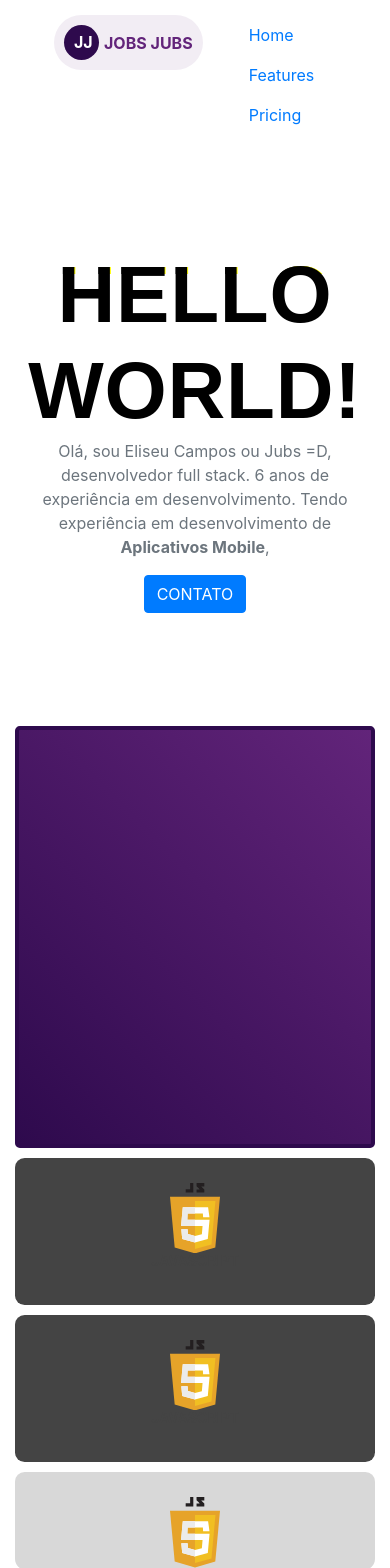
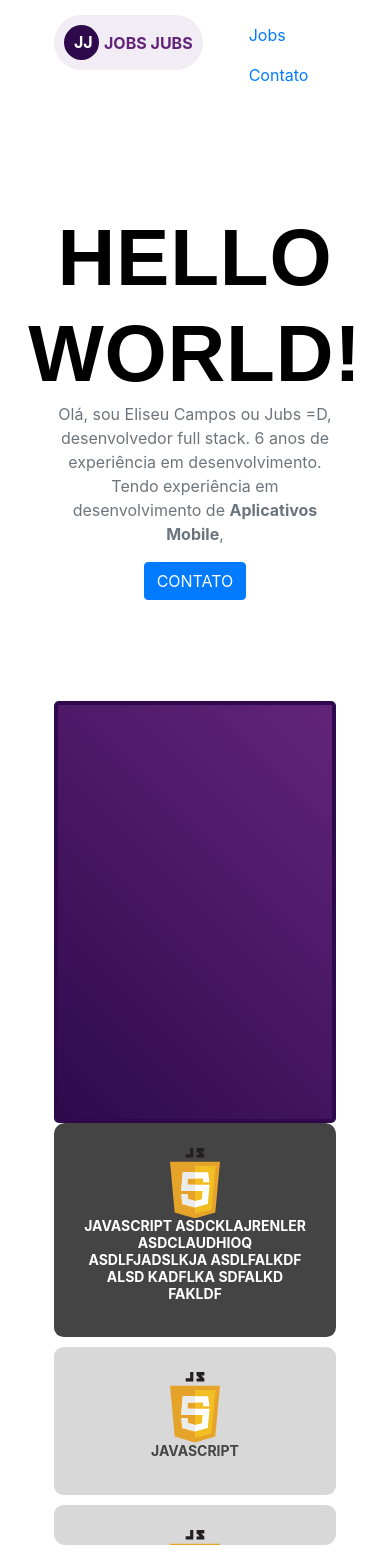
Before and after one commit to zeucampos/jubs-dev, a React (Create React App) app: page / in a window 390 px wide. Shown: the top 1568 px of the page. Built offline with nearby package versions, Linux system fonts and the light colour scheme.

Commit message:
ajustes e melhorias

```diff
--- a/src/App.js
+++ b/src/App.js
@@ -9,31 +9,30 @@ import { Button, Nav, Container, Row, Col } from "react-bootstrap";
 
 const App = () => {
   return (
-    <div className="App">
-      <Container className="Container">
+    <div className="app">
+      <Container className="container">
         <Row>
           <Col>
             <a href="/">
-              <div className="Logo">
-                <div className="Logo-Slug">JJ</div>
+              <div className="logo">
+                <div className="logo-slug">JJ</div>
                 <span>JOBS JUBS</span>
               </div>
             </a>
           </Col>
           <Col className="text-right">
             <Nav className="ml-auto" style={{ width: "fit-content" }}>
-              <Nav.Link href="#home">Home</Nav.Link>
-              <Nav.Link href="#features">Features</Nav.Link>
-              <Nav.Link href="#pricing">Pricing</Nav.Link>
+              <Nav.Link href="#portfolio">Jobs</Nav.Link>
+              <Nav.Link href="#contact">Contato</Nav.Link>
             </Nav>
           </Col>
         </Row>
       </Container>
       <Container>
-        <Row className="App-header">
+        <Row className="app-header">
           <Col className="vertical-center">
             <div>
-              <h1 class="glitch" data-text="Hello World!">
+              <h1 className="glitch" data-text="Hello World!">
                 Hello World!
               </h1>
             </div>
@@ -59,7 +58,7 @@ const App = () => {
         </Row>
         <Row>
           <Col md={8}>
-            <div className="Editor-Container Text-Center">
+            <div className="editor-container text-center">
               {/* <img src={logo} className="App-logo" alt="logo" /> */}
             </div>
           </Col>
--- a/src/App.scss
+++ b/src/App.scss
@@ -2,12 +2,12 @@ body {
   background-color: #f1f1f1;
 }
 
-.App-logo {
+.app-logo {
   height: 40vmin;
   pointer-events: none;
 }
 
-.App-header {
+.app-header {
   min-height: 70vh;
 }
 
@@ -18,35 +18,40 @@ body {
   justify-content: center;
 }
 
-.App-link {
+.app-link {
   color: #61dafb;
 }
 
-.Carousel {
+.carousel {
   display: block;
   height: 50vh;
   width: 100%;
   max-width: 100%;
   overflow: hidden;
   border-radius: 0.7em;
-}
 
-.Carousel .Item {
+  .carousel-item {
     transition: 500ms;
     display: block;
     border-radius: 0.6em;
     padding: 25px 30px 35px;
-  margin: 10px 0;
+    margin: 0px 0;
+
+    .item-image {
+      width: 50px;
+      margin: auto;
+    }
+  }
 }
 
-.Carousel div h2 {
+.carousel div h2 {
   font-size: 44px;
   font-weight: bold;
   text-transform: uppercase;
   margin: 0;
   padding: 0;
 }
-.Carousel div h5 {
+.carousel div h5 {
   font-size: 14px;
   font-weight: bold;
   text-transform: uppercase;
@@ -54,7 +59,7 @@ body {
   padding: 0;
 }
 
-.Editor-Container {
+.editor-container {
   width: 100%;
   height: 50vh;
   background: linear-gradient(45deg, #2e0a4d, #62247a);
@@ -63,7 +68,7 @@ body {
   margin: auto;
 }
 
-.Container {
+.container {
   width: 80vw;
   max-width: 80vw;
   margin: auto;
@@ -71,7 +76,7 @@ body {
   margin-top: 15px;
 }
 
-.Logo {
+.logo {
   width: max-content;
   color: #62247a;
   padding: 10px 10px;
@@ -80,7 +85,7 @@ body {
   display: inline-flex;
 }
 
-.Logo-Slug {
+.logo-slug {
   width: 35px;
   height: 35px;
   border-radius: 10em;
@@ -91,7 +96,7 @@ body {
   color: white;
 }
 
-.Logo span {
+.logo span {
   margin-left: 5px;
   margin-top: 6px;
   font-weight: bold;
@@ -101,10 +106,6 @@ a {
   text-decoration: none;
 }
 
-.Text-Center {
-  text-align: center;
-}
-
 #footer {
   background: #f1f1f1;
   padding: 20px 0;
@@ -112,14 +113,9 @@ a {
 }
 
 @media screen and (max-width: 767px) {
-  .Container,
-  .Editor-Container,
-  .Carousel {
+  .editor-container,
+  .carousel {
     width: 100% !important;
-  }
-
-  .Container {
-    padding: 0 15px;
   }
 }
 
@@ -137,8 +133,7 @@ $steps: 10;
   text-align: center;
   text-transform: uppercase;
   letter-spacing: 0.01em;
-    transform: scale3d(1,1,1);
-
+  transform: scale3d(1, 1, 1);
 
   &::before,
   &::after {
@@ -151,7 +146,6 @@ $steps: 10;
     background: $secondaryColor;
     color: $primaryColor;
     clip: rect(0, 900px, 0, 0);
-
   }
 
   &::before {
@@ -167,12 +161,10 @@ $steps: 10;
   }
 }
 
-@keyframes glitch-effect{
-
-    @for $i from 0 through $steps{
-        #{percentage($i*(1/$steps))}{
-            clip:rect(random(100)+px,9999px,random(100)+px,0);
+@keyframes glitch-effect {
+  @for $i from 0 through $steps {
+    #{percentage($i*(1/$steps))} {
+      clip: rect(random(100) + px, 9999px, random(100) + px, 0);
     }
   }
-
 }
--- a/src/components/Footer.jsx
+++ b/src/components/Footer.jsx
@@ -4,7 +4,7 @@ import { Container } from "react-bootstrap";
 const Footer = () => (
     <div id="footer">
         <Container className="text-center">
-            <small>&copy; JobJubs 2021 - Todos os direitos reservados</small>
+            <small>&copy; 2021 JobJubs - Todos os direitos reservados.</small>
         </Container>
     </div>
 );
--- a/src/components/Skills.jsx
+++ b/src/components/Skills.jsx
@@ -3,32 +3,28 @@ import * as React from "react";
 const Skills = () => {
     React.useEffect(() => {
         (function () {
-            var start = 0;
-            var carousel = document.getElementById("Carousel");
-            carousel.firstElementChild.style.marginTop = 0;
-            var initial = parseInt(carousel.firstElementChild.style.marginTop.replace('px', ''));
+            var carousel = document.getElementById("carousel"); // father node object of items list
 
             var scroll = function () {
-                start -= 146;
-                if (parseInt(carousel.firstElementChild.style.marginTop.replace('px', '')) < initial) {
-                    //first element is out of sight, so move to the end of the list
-                    start = 0;
-                    carousel.firstElementChild.style.marginTop = "10px";
-                    carousel.firstElementChild.style.transition = "500ms";
+                var height = carousel.firstElementChild.offsetHeight; // height of first carousel child
+
+                var start = -height;
+
+                carousel.firstElementChild.style.marginTop = start + `px`;
+
+                setTimeout(() => {
+                    carousel.firstElementChild.style.marginTop = `10px`;
                     carousel.appendChild(carousel.firstElementChild);
-                } else {
-                    //move the first element 'top' px up
-                    carousel.firstElementChild.style.marginTop = start + `px`;
-                    carousel.firstElementChild.style.transition = "500ms";
-                }
-                setTimeout(scroll, 1500); //repeat after 100ms
+                }, 1000); // set start to 0, reset margin top and appends the first item of list to the #Carousel after 1000ms
+
+                setTimeout(scroll, 2500); //repeat after 2500ms
             };
             scroll();
         })();
     }, []);
 
     return (
-        <div className="Carousel" id="Carousel">
+        <div className="carousel" id="carousel">
             {[
                 {
                     name: `Javascript`,
@@ -45,18 +41,18 @@ const Skills = () => {
                 {
                     name: `Javascript`,
                     backgroundColor: `#444`,
-                    color: `#444`,
+                    color: `#fff`,
                     img: <svg xmlns="http://www.w3.org/2000/svg" enableBackground="new 0 0 1776 2500" viewBox="0 0 1776 2500"><path d="m1776 489.9h-1776l166.5 1805.5 721.4 204.6 721.4-204.6z" fill="#e6a329" /><path d="m887.9 637v1710l584.5-165.6 142.2-1544.4z" fill="#f1bf22" /><path d="m1352.9 858.5h-898.7l-62.6 676 1.3-4.2h763.5l-24.9 286-243.6 70.1-247.2-71.2-14.8-173.1h-224.4l32 345.9 454.4 129 454.6-129 62.6-678.9h-810.3l10.4-226.2h562.2l8.4 129.6h226.4z" fill="#fff" /><path d="m888.1 858.5h-433.9l-62.6 676 1.3-4.2h495.2v-220.5h-261.7l10.4-226.2h251.3zm-261.7 783.6h-224.9l32 345.7 454.4 128.8v-230l-247.2-71.4z" fill="#ebebeb" /><path d="m715.2 223.6h-158.1v113.5h271.2v-337.1h-113.1zm503.6-221.8h-275.6v118c36.8 36.8 56 54.5 110.2 107.8h-110.2v107.6h275.6v-107.4l-110.2-107.8h110.2z" fill="#231f20" /></svg>,
                 },
                 {
-                    name: `Javascript`,
+                    name: `Javascript asdcklajrenler asdclaudhioq asdlfjadslkja asdlfalkdf alsd kadflka sdfalkd fakldf`,
                     backgroundColor: `#444`,
-                    color: `#444`,
+                    color: `#fff`,
                     img: <svg xmlns="http://www.w3.org/2000/svg" enableBackground="new 0 0 1776 2500" viewBox="0 0 1776 2500"><path d="m1776 489.9h-1776l166.5 1805.5 721.4 204.6 721.4-204.6z" fill="#e6a329" /><path d="m887.9 637v1710l584.5-165.6 142.2-1544.4z" fill="#f1bf22" /><path d="m1352.9 858.5h-898.7l-62.6 676 1.3-4.2h763.5l-24.9 286-243.6 70.1-247.2-71.2-14.8-173.1h-224.4l32 345.9 454.4 129 454.6-129 62.6-678.9h-810.3l10.4-226.2h562.2l8.4 129.6h226.4z" fill="#fff" /><path d="m888.1 858.5h-433.9l-62.6 676 1.3-4.2h495.2v-220.5h-261.7l10.4-226.2h251.3zm-261.7 783.6h-224.9l32 345.7 454.4 128.8v-230l-247.2-71.4z" fill="#ebebeb" /><path d="m715.2 223.6h-158.1v113.5h271.2v-337.1h-113.1zm503.6-221.8h-275.6v118c36.8 36.8 56 54.5 110.2 107.8h-110.2v107.6h275.6v-107.4l-110.2-107.8h110.2z" fill="#231f20" /></svg>,
                 },
             ].map((item, idx) => (
-                <div key={idx} className="Item Text-Center" style={{ color: '#d6d6d6', background: item.backgroundColor }}>
-                    <div style={{ width: '50px', margin: 'auto' }}>{item.img ? item.img : null}</div>
+                <div key={idx} className="carousel-item text-center" style={{ color: '#d6d6d6', background: item.backgroundColor }}>
+                    <div className="item-image">{item.img ? item.img : null}</div>
                     <h5 style={{ color: item.color }}>{item.name}</h5>
                 </div>
             ))}
```
Also changed, not shown: 1 other file (tests, documents, lock files or other folders). Lines whose indentation alone changed are shown as unchanged.
